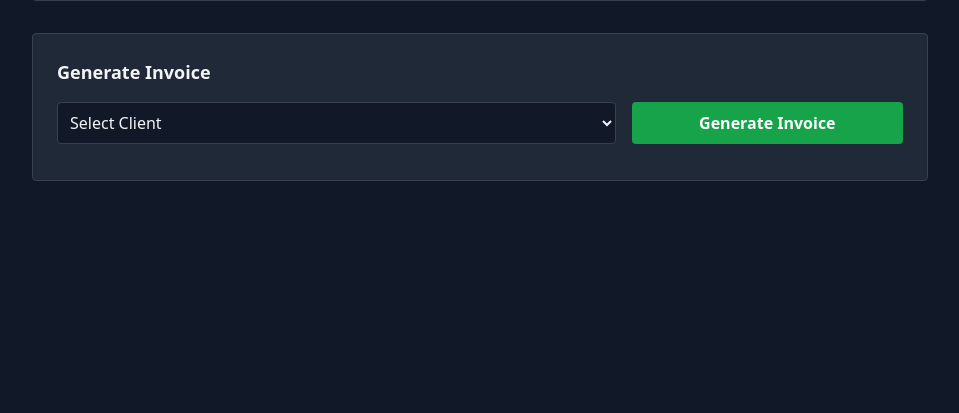
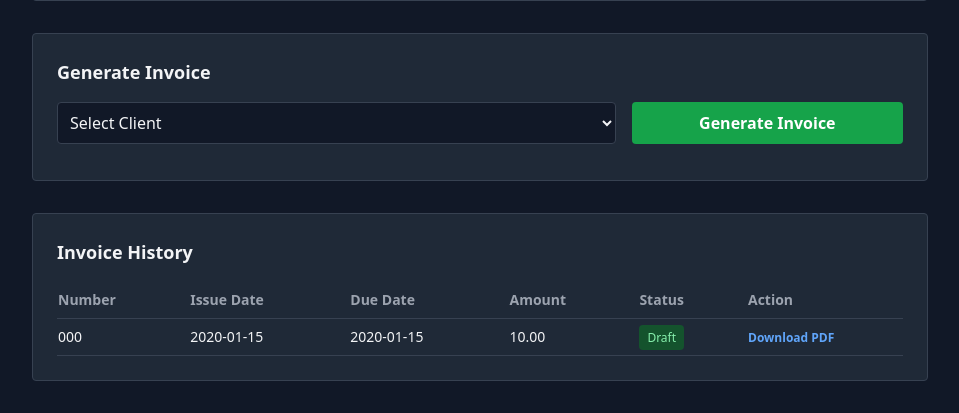
Before and after one commit to fieryWalrus1002/lean-invoice-tracker, a FastAPI app: page / in a window 1280 px wide. Shown: the part 807-1220 px from the top of the page, without its empty margins (160-1119 px from the left). Before the commit the page ends 988 px from the top, so only its background shows below. Run offline with FastAPI, Linux system fonts and the light colour scheme; tables that the repository leaves empty hold one stand-in row (values such as "Sample post"); some libraries are stand-ins or nearby versions.

Commit message:
feat: add invoice history section and listing API
- Add GET /api/invoices and GET /api/invoices/html endpoints
- Add Invoice History section to dashboard with HTMX loading
- Auto-refresh invoice list after generating a new invoice
- Add DELETE /api/logs/{log_id} to delete unbilled time logs
- Add delete button (✗) to unbilled logs table with confirmation

```diff
--- a/src/main.py
+++ b/src/main.py
@@ -425,6 +425,63 @@ async def create_invoice(
     return InvoiceResponse.model_validate(invoice)
 
 
+# ── API: Invoice Listing ─────────────────────────────────────────────────────
+
+@app.get("/api/invoices", response_model=list[InvoiceResponse])
+async def list_invoices(session: Session = Depends(get_session)):
+    """Returns all invoices for the client dropdowns."""
+    logger.debug("Listing invoices")
+    invoices = session.exec(select(Invoice).order_by(Invoice.id.desc())).all()
+    logger.info("Listed %d invoices", len(invoices))
+    return [InvoiceResponse.model_validate(inv) for inv in invoices]
+
+
+@app.get("/api/invoices/html", response_class=HTMLResponse)
+async def invoices_html(session: Session = Depends(get_session)):
+    """Returns an HTML table fragment of all invoices (used by HTMX)."""
+    invoices = session.exec(select(Invoice).order_by(Invoice.id.desc())).all()
+
+    if not invoices:
+        return HTMLResponse(
+            content='<p class="text-gray-500 py-2">No invoices generated yet.</p>'
+        )
+
+    table_rows = ""
+    for inv in invoices:
+        table_rows += f"""<tr class="border-b border-gray-700">
+            <td class="py-2 pr-4">{inv.invoice_number}</td>
+            <td class="py-2 pr-4">{inv.issue_date.isoformat()}</td>
+            <td class="py-2 pr-4">{inv.due_date.isoformat()}</td>
+            <td class="py-2 pr-4">{inv.total_amount:.2f}</td>
+            <td class="py-2">
+                <span class="px-2 py-1 text-xs rounded bg-green-900 text-green-300">{inv.status}</span>
+            </td>
+            <td class="py-2">
+                <a href="/api/invoices/{inv.id}/pdf" target="_blank"
+                   class="text-blue-400 hover:text-blue-300 text-xs font-bold">
+                    Download PDF
+                </a>
+            </td>
+        </tr>"""
+
+    html = f"""<table class="w-full text-sm text-left">
+        <thead class="text-gray-400 border-b border-gray-700">
+            <tr>
+                <th class="py-2 pr-4">Number</th>
+                <th class="py-2 pr-4">Issue Date</th>
+                <th class="py-2 pr-4">Due Date</th>
+                <th class="py-2 pr-4">Amount</th>
+                <th class="py-2 pr-4">Status</th>
+                <th class="py-2">Action</th>
+            </tr>
+        </thead>
+        <tbody>
+            {table_rows}
+        </tbody>
+    </table>"""
+    return HTMLResponse(content=html)
+
+
 @app.get("/api/invoices/{invoice_id}", response_model=InvoiceResponse)
 async def get_invoice(invoice_id: int, session: Session = Depends(get_session)):
     """Fetches raw structured metadata of an invoice."""
--- a/src/templates/dashboard.html
+++ b/src/templates/dashboard.html
@@ -106,6 +106,18 @@
             </form>
             <div id="invoice-message" class="mt-3"></div>
         </section>
+
+        <!-- Invoice History -->
+        <section class="bg-gray-800 p-6 rounded border border-gray-700">
+            <h2 class="text-lg font-bold mb-4">Invoice History</h2>
+            <div id="invoices-container"
+                 hx-get="/api/invoices/html"
+                 hx-trigger="load">
+                <div class="bg-gray-800 p-6 rounded border border-gray-700">
+                    <p class="text-gray-500">Loading...</p>
+                </div>
+            </div>
+        </section>
     </main>
 
     <!-- Handle HTMX responses -->
@@ -189,6 +201,9 @@
                 fetch('/api/logs/unbilled')
                     .then(r => r.text())
                     .then(h => document.getElementById('unbilled-table-container').innerHTML = h);
+                fetch('/api/invoices/html')
+                    .then(r => r.text())
+                    .then(h => document.getElementById('invoices-container').innerHTML = h);
                 refreshClientDropdowns();
             })
             .catch(() => {
```
